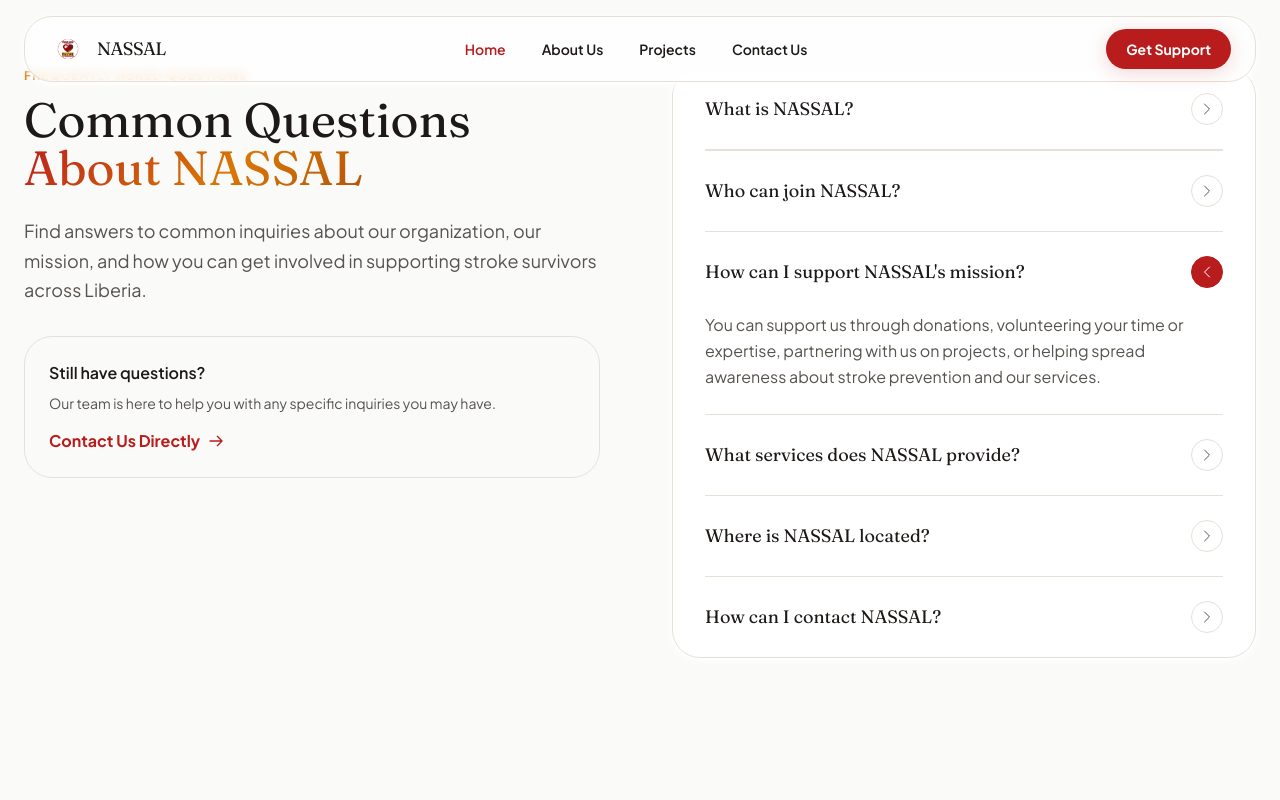
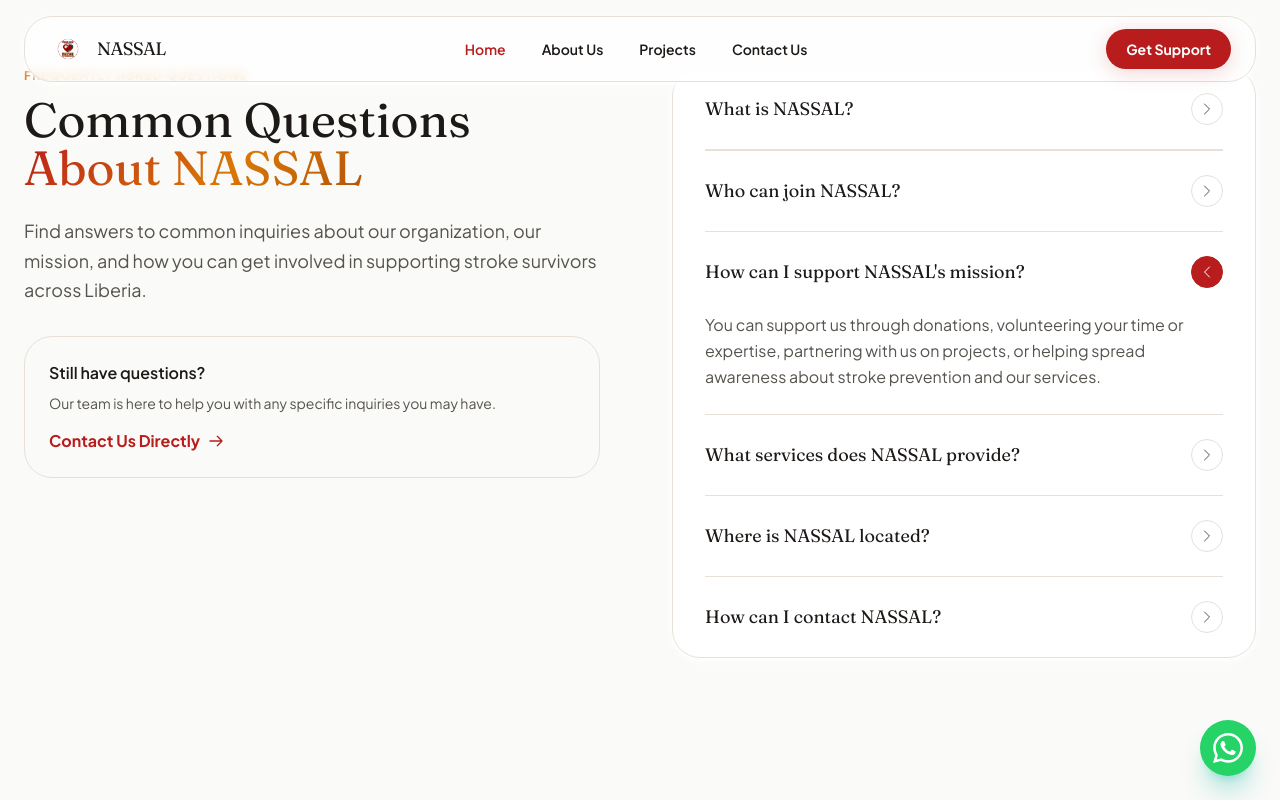
Before and after one commit to Vetsocom/NASSAL, a Next.js app: page / in a window 1280 px wide. Both pictures are taken after a click on the button "How can I support NASSAL's mission?". Shown: the part 6623-7423 px from the top of the page. Built offline with nearby package versions, Linux system fonts and the light colour scheme.

Commit message:
feat: add WhatsApp floating action button and configure global site metadata

```diff
--- a/src/app/layout.tsx
+++ b/src/app/layout.tsx
@@ -2,6 +2,7 @@
 import type { Metadata, Viewport } from 'next';
 import { Plus_Jakarta_Sans, Fraunces } from 'next/font/google';
 import '../styles/tailwind.css';
+import WhatsAppFAB from '@/components/ui/WhatsAppFAB';
 
 const plusJakartaSans = Plus_Jakarta_Sans({
   subsets: ['latin'],
@@ -39,7 +40,8 @@
     <html lang="en" className={`${plusJakartaSans.variable} ${fraunces.variable}`}>
       <body className={plusJakartaSans.className}>
         {children}
-</body>
+        <WhatsAppFAB />
+      </body>
     </html>
   );
 }
--- /dev/null
+++ b/src/components/ui/WhatsAppFAB.tsx
@@ -0,0 +1,65 @@
+'use client';
+
+import React from 'react';
+import { motion, AnimatePresence } from 'framer-motion';
+
+export default function WhatsAppFAB() {
+  const [isHovered, setIsHovered] = React.useState(false);
+
+  return (
+    <div className="fixed bottom-6 right-6 z-[999] flex flex-col items-end gap-3 pointer-events-none">
+      <AnimatePresence>
+        {isHovered && (
+          <motion.div
+            initial={{ opacity: 0, y: 10, scale: 0.95 }}
+            animate={{ opacity: 1, y: 0, scale: 1 }}
+            exit={{ opacity: 0, y: 10, scale: 0.95 }}
+            className="bg-card border border-border px-4 py-2.5 rounded-2xl shadow-card-lg pointer-events-auto mb-1 relative"
+          >
+            <div className="flex flex-col">
+              <span className="text-[10px] uppercase tracking-wider font-700 text-teal mb-0.5">Live Support</span>
+              <p className="text-sm font-600 text-foreground whitespace-nowrap">
+                Chat with NASSAL on WhatsApp
+              </p>
+            </div>
+            {/* Arrow */}
+            <div className="absolute -bottom-1.5 right-6 w-3 h-3 bg-card border-r border-b border-border rotate-45" />
+          </motion.div>
+        )}
+      </AnimatePresence>
+
+      <motion.a
+        href="https://wa.me/231881451935"
+        target="_blank"
+        rel="noopener noreferrer"
+        onMouseEnter={() => setIsHovered(true)}
+        onMouseLeave={() => setIsHovered(false)}
+        whileHover={{ scale: 1.1, rotate: 5 }}
+        whileTap={{ scale: 0.9 }}
+        initial={{ scale: 0, opacity: 0 }}
+        animate={{ scale: 1, opacity: 1 }}
+        transition={{
+          type: "spring",
+          stiffness: 260,
+          damping: 20,
+          delay: 1
+        }}
+        className="w-14 h-14 bg-[#25D366] rounded-full flex items-center justify-center shadow-xl shadow-teal-500/30 text-white pointer-events-auto relative group"
+        aria-label="Chat on WhatsApp"
+      >
+        {/* Ring animations */}
+        <div className="absolute inset-0 rounded-full bg-[#25D366] animate-ping opacity-20 pointer-events-none" />
+
+        <svg
+          viewBox="0 0 24 24"
+          width="30"
+          height="30"
+          fill="currentColor"
+          className="relative z-10"
+        >
+          <path d="M17.472 14.382c-.297-.149-1.758-.867-2.03-.967-.273-.099-.471-.148-.67.15-.197.297-.767.966-.94 1.164-.173.199-.347.223-.644.075-.297-.15-1.255-.463-2.39-1.475-.883-.788-1.48-1.761-1.653-2.059-.173-.297-.018-.458.13-.606.134-.133.298-.347.446-.52.149-.174.198-.298.298-.497.099-.198.05-.371-.025-.52-.075-.149-.669-1.612-.916-2.207-.242-.579-.487-.5-.669-.51-.173-.008-.371-.01-.57-.01-.198 0-.52.074-.792.372-.272.297-1.04 1.016-1.04 2.479 0 1.462 1.065 2.875 1.213 3.074.149.198 2.096 3.2 5.077 4.487.709.306 1.262.489 1.694.625.712.227 1.36.195 1.871.118.571-.085 1.758-.719 2.006-1.413.248-.694.248-1.289.173-1.413-.074-.124-.272-.198-.57-.347m-5.421 7.403h-.004a9.87 9.87 0 01-5.031-1.378l-.361-.214-3.741.982.998-3.648-.235-.374a9.86 9.86 0 01-1.51-5.26c.001-5.45 4.436-9.884 9.888-9.884 2.64 0 5.122 1.03 6.988 2.898a9.825 9.825 0 012.893 6.994c-.003 5.45-4.437 9.884-9.885 9.884m8.413-18.297A11.815 11.815 0 0012.05 0C5.495 0 .16 5.335.157 11.892c0 2.096.547 4.142 1.588 5.945L.057 24l6.305-1.654a11.882 11.882 0 005.683 1.448h.005c6.554 0 11.89-5.335 11.893-11.893a11.821 11.821 0 00-3.48-8.413Z" />
+        </svg>
+      </motion.a>
+    </div>
+  );
+}
```
